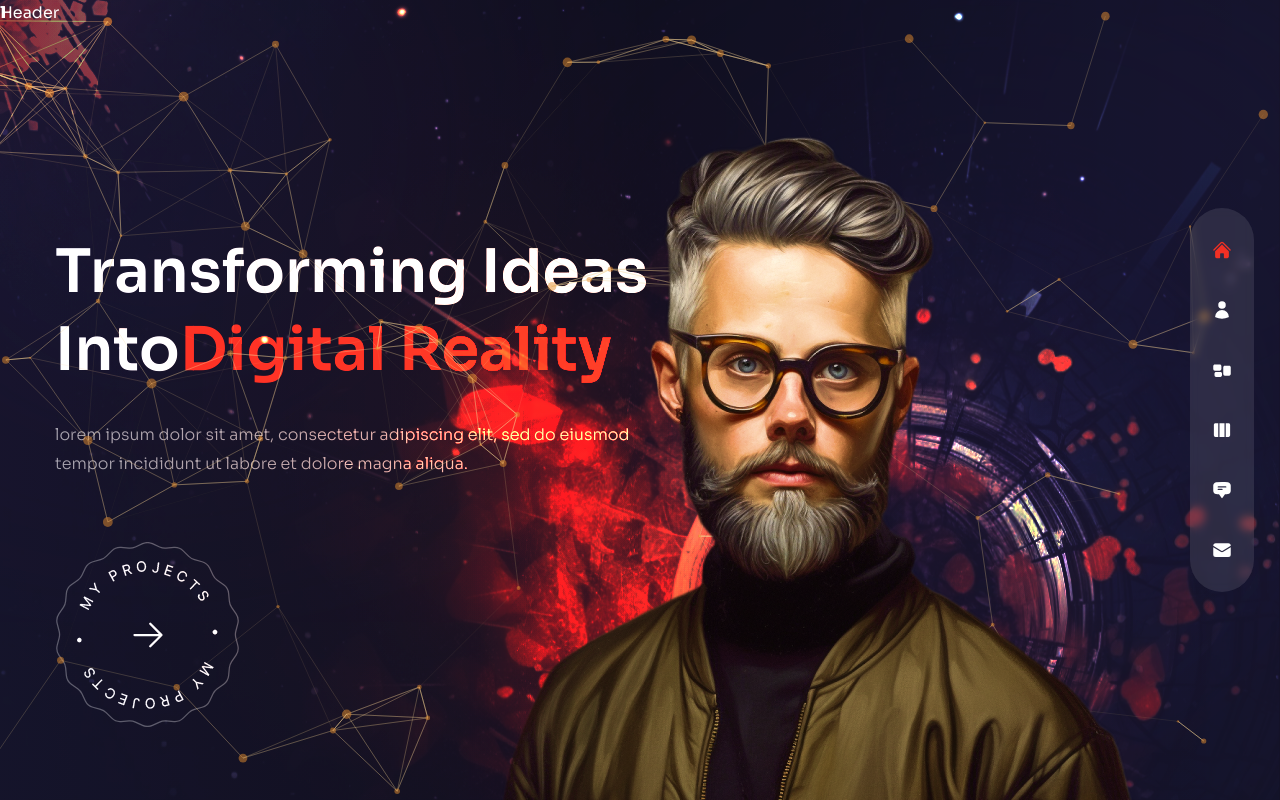
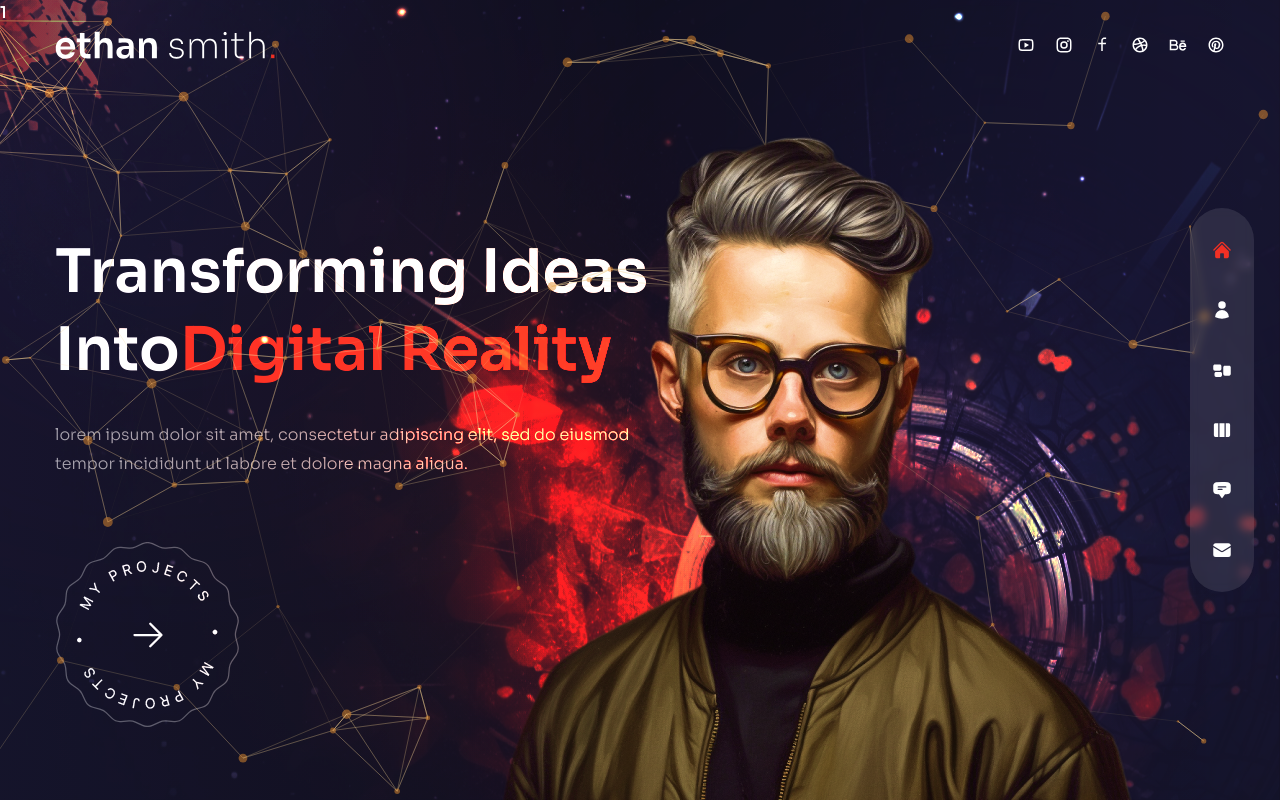
Before and after one commit to chirasi99/WebMinds-Gallery, a Next.js app: page / in a window 1280 px wide. Built offline with nearby package versions, Linux system fonts and the light colour scheme.

Commit message:
add social icons and header

```diff
--- a/components/Header.js
+++ b/components/Header.js
@@ -1,5 +1,28 @@
+// next image
+import Image from "next/image";
+
+// next link
+import Link from 'next/link';
+
+// components
+import Socials from '../components/Socials';
+
+
 const Header = () => {
-  return <header className="absolute z-30 w-full">Header</header>;
+  return (
+  <header className="absolute z-30 flex items-center w-full px-16 xl:px-0 xl:h-[90px]">
+    <div className="container mx-auto">
+      <div className="flex flex-col items-center justify-between py-8 lg:flex-row gap-y-6">
+        {/* logo */}
+        <Link href={'/'}>
+        <Image src ={'/logo.svg'} alt="" width={220} height={48} priority={true} />
+        </Link>
+        {/* socials  */}
+        <Socials />
+      </div>
+    </div>
+  </header>
+  );
 };
 
 export default Header;
--- a/components/Socials.js
+++ b/components/Socials.js
@@ -1,5 +1,30 @@
+// links
+import Link from 'next/link';
+
+// icons
+import { RiYoutubeLine, RiInstagramLine, RiFacebookLine,RiDribbbleLine, RiBehanceLine, RiPinterestLine } from 'react-icons/ri';
+
 const Socials = () => {
-  return <div>Socials</div>;
+  return <div className='flex text-lg item-center gap-x-5'>
+    <Link href={''} className='transition-all duration-300 hover:text-accent'>
+      <RiYoutubeLine />
+    </Link>
+    <Link href={''} className='transition-all duration-300 hover:text-accent'>
+      <RiInstagramLine />
+    </Link>
+    <Link href={''} className='transition-all duration-300 hover:text-accent'>
+      <RiFacebookLine />
+    </Link>
+    <Link href={''} className='transition-all duration-300 hover:text-accent'>
+      <RiDribbbleLine />
+    </Link>
+    <Link href={''} className='transition-all duration-300 hover:text-accent'>
+      <RiBehanceLine />
+    </Link>
+    <Link href={''} className='transition-all duration-300 hover:text-accent'>
+      <RiPinterestLine />
+    </Link>
+  </div>;
 };
 
 export default Socials;
```
Also changed, not shown: pages/index.js (+47 -20 lines).
